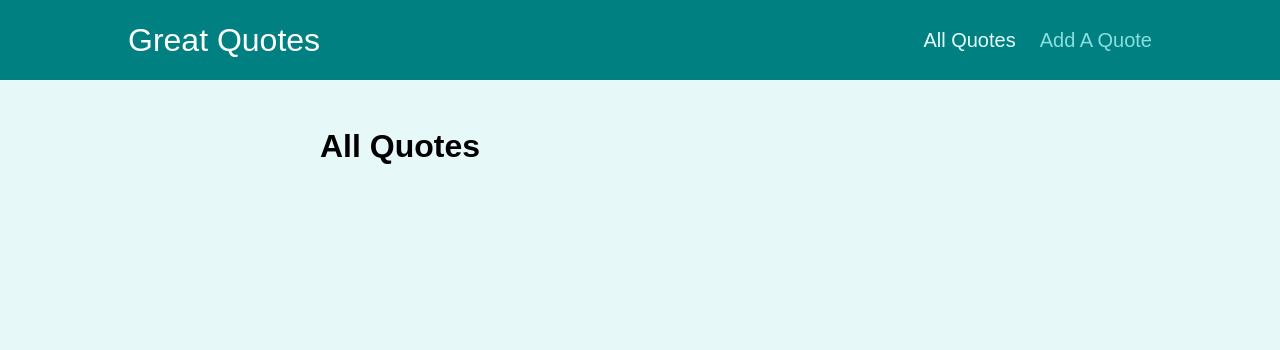
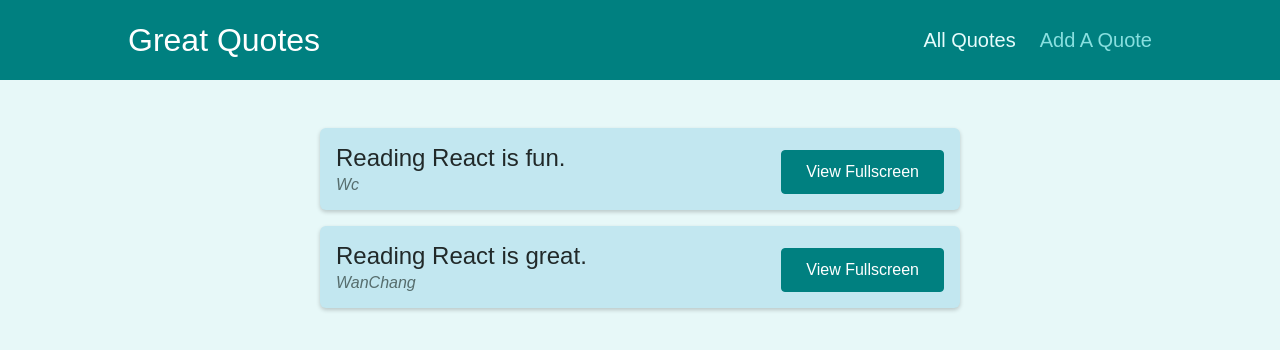
Before and after one commit to WanChangLai/React_route_practice, a React (Create React App) app: page /quotes in a window 1280 px wide. Shown: the top 350 px of the page. Built offline with nearby package versions, Linux system fonts and the light colour scheme.

Commit message:
Make the 'Add a Quote' Button Runable and Add some Dummy Variable

```diff
--- a/src/pages/AllQuotes.js
+++ b/src/pages/AllQuotes.js
@@ -1,5 +1,17 @@
-const AllQuotes = () => {
-  return <h1>All Quotes</h1>;
+import { Fragment } from "react";
+import QuoteList from "../components/quotes/QuoteList";
+
+const DUMMY_QUOTES = [
+  { id: "q1", author: "Wc", text: "Reading React is fun." },
+  { id: "q2", author: "WanChang", text: "Reading React is great." },
+];
+
+const AllQuotes = (props) => {
+  return (
+    <Fragment>
+      <QuoteList quotes={DUMMY_QUOTES} />
+    </Fragment>
+  );
 };
 
 export default AllQuotes;
--- a/src/pages/NewQuote.js
+++ b/src/pages/NewQuote.js
@@ -1,5 +1,11 @@
+import QuoteForm from "../components/quotes/QuoteForm";
+
 const NewQuote = () => {
-  return <h1>New Quotes Page</h1>;
+  const addQuoteHandler = (quoteData) => {
+    console.log(quoteData);
+  };
+
+  return <QuoteForm onAddQuote={addQuoteHandler} />;
 };
 
 export default NewQuote;
```
